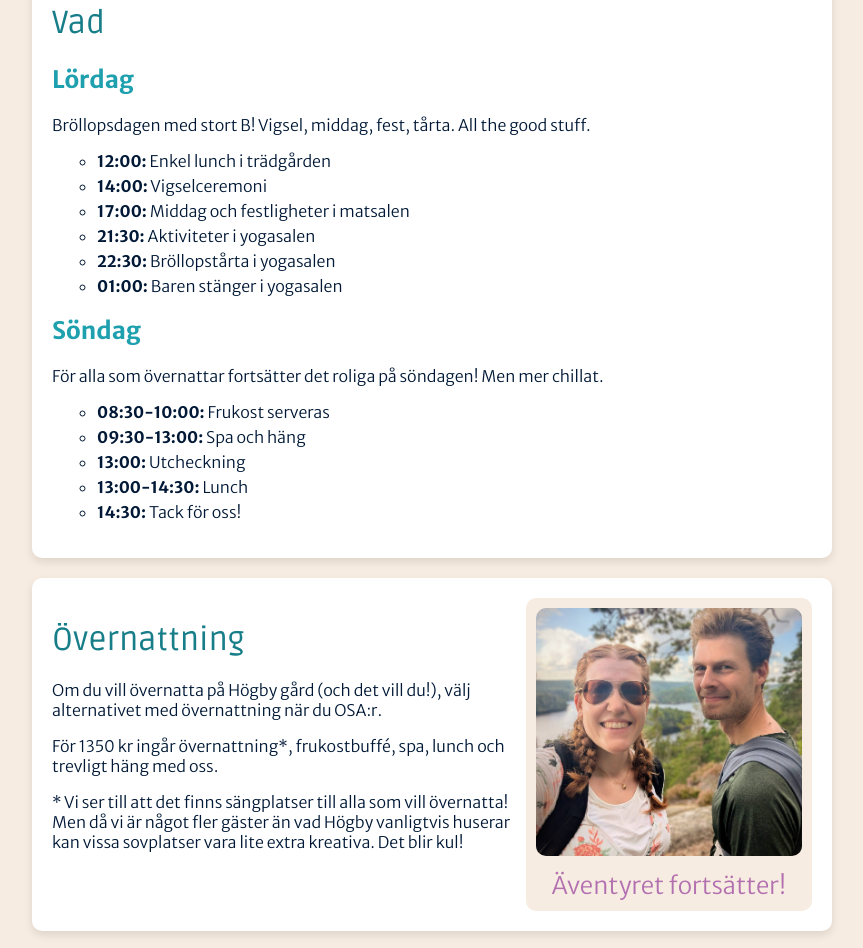
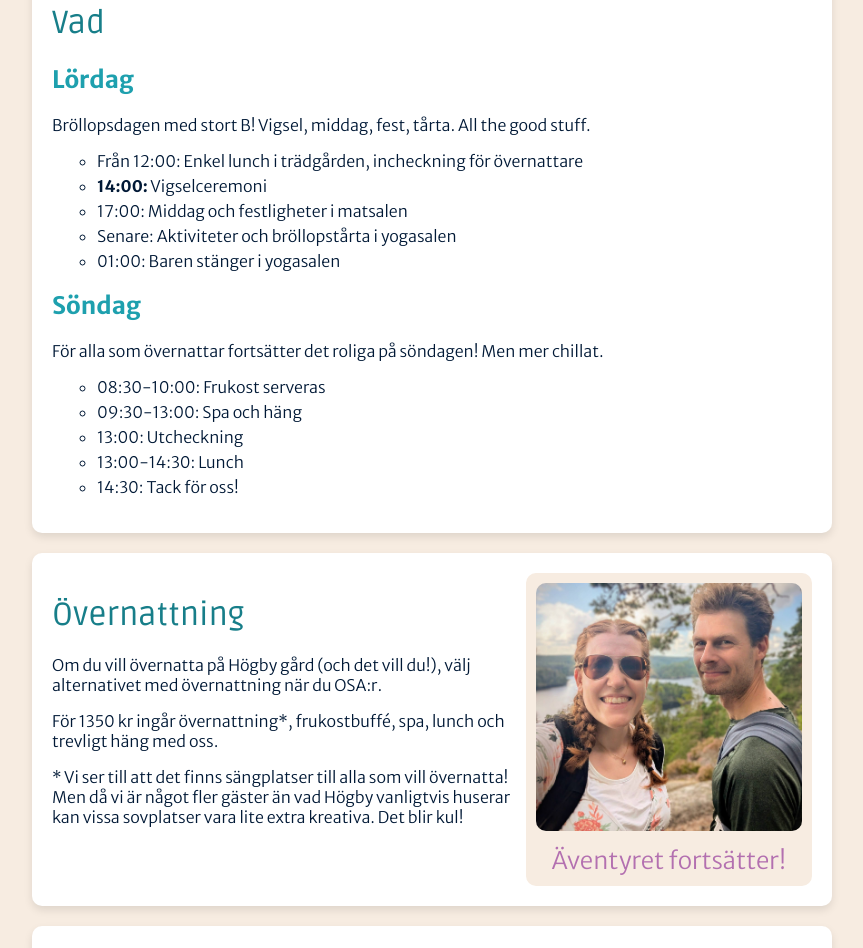
Before and after one commit to Thrinduil/brollop_clean, a website: page index.html in a window 1280 px wide. Shown: the part 928-1876 px from the top of the page, without its empty margins (208-1071 px from the left). Drawn offline with Linux system fonts and the light colour scheme.

Commit message:
Snyggare tidsschema

```diff
--- a/index.html
+++ b/index.html
@@ -63,41 +63,38 @@
             <p>Bröllopsdagen med stort B! Vigsel, middag, fest, tårta. All the good stuff.</p>
             <ul>
                 <li>
-                    <strong>12:00:</strong> Enkel lunch i trädgården
+                    Från 12:00: Enkel lunch i trädgården, incheckning för övernattare
                 </li>
                 <li>
                     <strong>14:00:</strong> Vigselceremoni
                 </li>
                 <li>
-                    <strong>17:00:</strong> Middag och festligheter i matsalen
+                    17:00: Middag och festligheter i matsalen
                 </li>
                 <li>
-                    <strong>21:30:</strong> Aktiviteter i yogasalen
+                    Senare: Aktiviteter och bröllopstårta i yogasalen
                 </li>
                 <li>
-                    <strong>22:30:</strong> Bröllopstårta i yogasalen
-                </li>
-                <li>
-                    <strong>01:00:</strong> Baren stänger i yogasalen
+                    01:00: Baren stänger i yogasalen
                 </li>
             </ul>
             <h2>Söndag</h2>
             <p>För alla som övernattar fortsätter det roliga på söndagen! Men mer chillat.</p>
             <ul>
                 <li>
-                    <strong>08:30-10:00:</strong> Frukost serveras
+                    08:30-10:00: Frukost serveras
                 </li>
                 <li>
-                    <strong>09:30-13:00:</strong> Spa och häng
+                    09:30-13:00: Spa och häng
                 </li>
                 <li>
-                    <strong>13:00:</strong> Utcheckning
+                    13:00: Utcheckning
                 </li>
                 <li>
-                    <strong>13:00-14:30:</strong> Lunch
+                    13:00-14:30: Lunch
                 </li>
                 <li>
-                    <strong>14:30:</strong> Tack för oss!
+                    14:30: Tack för oss!
                 </li>
             </ul>
         </div>
```
